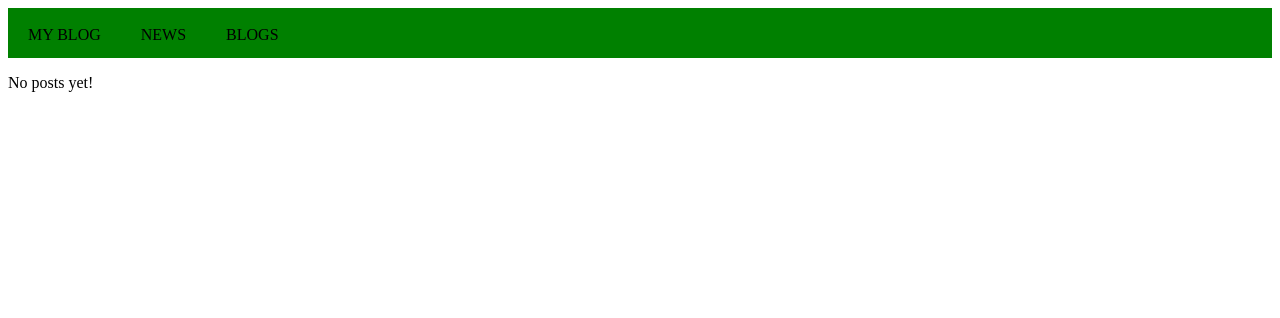
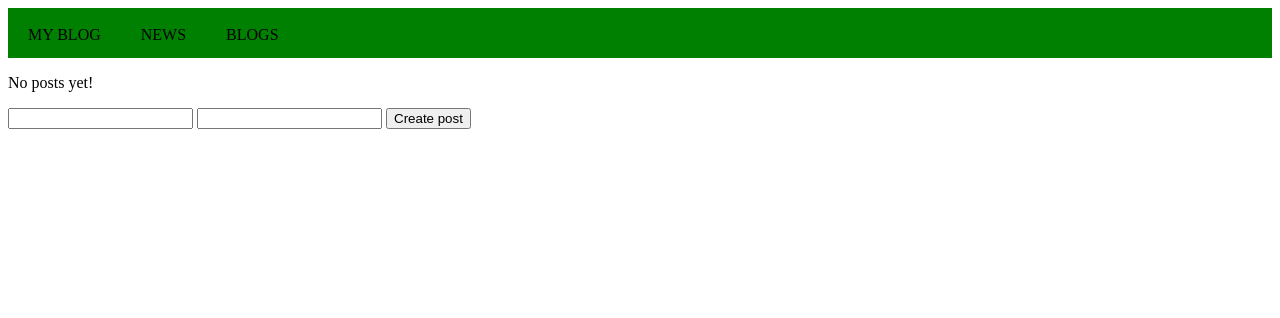
Before and after one commit to vahabrat/test_task_nekidaem, a Django app: page /my_blog in a window 1280 px wide. Shown: the top 318 px of the page. Run offline with Django 3.2, Linux system fonts and the light colour scheme; the visitor is signed in with stand-in values (Sample User, id 1); data that the repository does not hold is empty.

Commit message:
creating form for Posts

```diff
--- a/test_task/blog/templates/blog/post_list.html
+++ b/test_task/blog/templates/blog/post_list.html
@@ -28,13 +28,18 @@
       {% if posts %}
         <ul>
             {% for item in posts %}
-                <li>{{ item.title }}</li>
+            <li><strong>{{ item.title }}</strong><p>{{ item.text }}</p></li>
             {% endfor %}
         </ul>
     {% else %}
         <p>No posts yet!</p>
     {% endif %}
-
+    <form method = 'post' class="post_form">
+        {% csrf_token %}
+        <input type="text" name="title" class="post_form__item">
+        <input type="text" name="post_text" class="post_form__item">
+        <input type="submit" value="Create post" class="post_form__button">
+    </form>
   {% endblock %}
 </body>
 </html>
--- a/test_task/blog/templates/blog/users_list.html
+++ b/test_task/blog/templates/blog/users_list.html
@@ -4,10 +4,11 @@
     {% if users %}
         <ul>
             {% for item in users %}
-            <li>{{ item.username }}</li><li>{{ item.is_superuser }}</li>
+            <li>{{ item.username }}</li>
 
             <strong>
-                {% if item in request.user.subscribed_on.all %}
+                {% if item == request.user %}
+                {% elif item in request.user.subscribed_on.all %}
 
                     <form method="post">
 
--- a/test_task/blog/views.py
+++ b/test_task/blog/views.py
@@ -1,12 +1,16 @@
 from django.contrib.auth import get_user_model
 from django.contrib.auth.models import User
+from django.http import JsonResponse
 from django.shortcuts import render, get_object_or_404
 from .models import Post
 
 def post_list(request):
 
+    if request.method == 'POST':
+        Post.objects.create(title=request.POST['title'],text=request.POST['post_text'],user=request.user)
+    else:
+        pass
     posts = Post.objects.filter(user = request.user)
-
 
     return render(request, 'blog/post_list.html',{'posts': posts})
 
@@ -19,11 +23,13 @@ def users_list(request):
             request.user.subscribed_on.add(int(request.POST['subscribe_to']))
         elif action == 'unsubscribe':
             request.user.subscribed_on.remove(int(request.POST['unsubscribe_from']))
+            removal_post_read = Post.objects.filter(user_id=int(request.POST['unsubscribe_from']))
+            request.user.is_read_list.remove(*removal_post_read)
 
     print(list(request.user.subscribed_on.all()))
 
-    users = get_user_model().objects.all()
-
+    #users = get_user_model().objects.all()
+    users = get_user_model().objects.exclude(id=request.user.id)
     return render(request, 'blog/users_list.html',{'users': users})
 
 
@@ -50,17 +56,22 @@ def news(request):
 
     some_function()
 
-    #posts = Post.objects.filter(user__in=request.user)
+    if request.method == 'POST':
+        action = request.POST['action']
+        if action == 'as_un_read':
+
+            request.user.is_read_list.remove(int(request.POST['as_un_read']))
+        if action == 'as_read':
+
+            request.user.is_read_list.add(int(request.POST['as_read']))
+
+
     users = request.user.subscribed_on.all()
     posts = Post.objects.filter(user__in=users).order_by('-date_creation')
 
-
-
-
-
-
-
-
-
     return render(request, 'blog/news.html',{'posts': posts})
+    """return JsonResponse({'posts': [{
+        "id": post.id,
+        "title": post.title,
+    } for post in posts]})"""
 # Create your views here.
```
Also changed, not shown: test_task/blog/templates/blog/news.html (+22 -4 lines), test_task/blog/migrations/0004_auto_20201122_1756.py (added).
